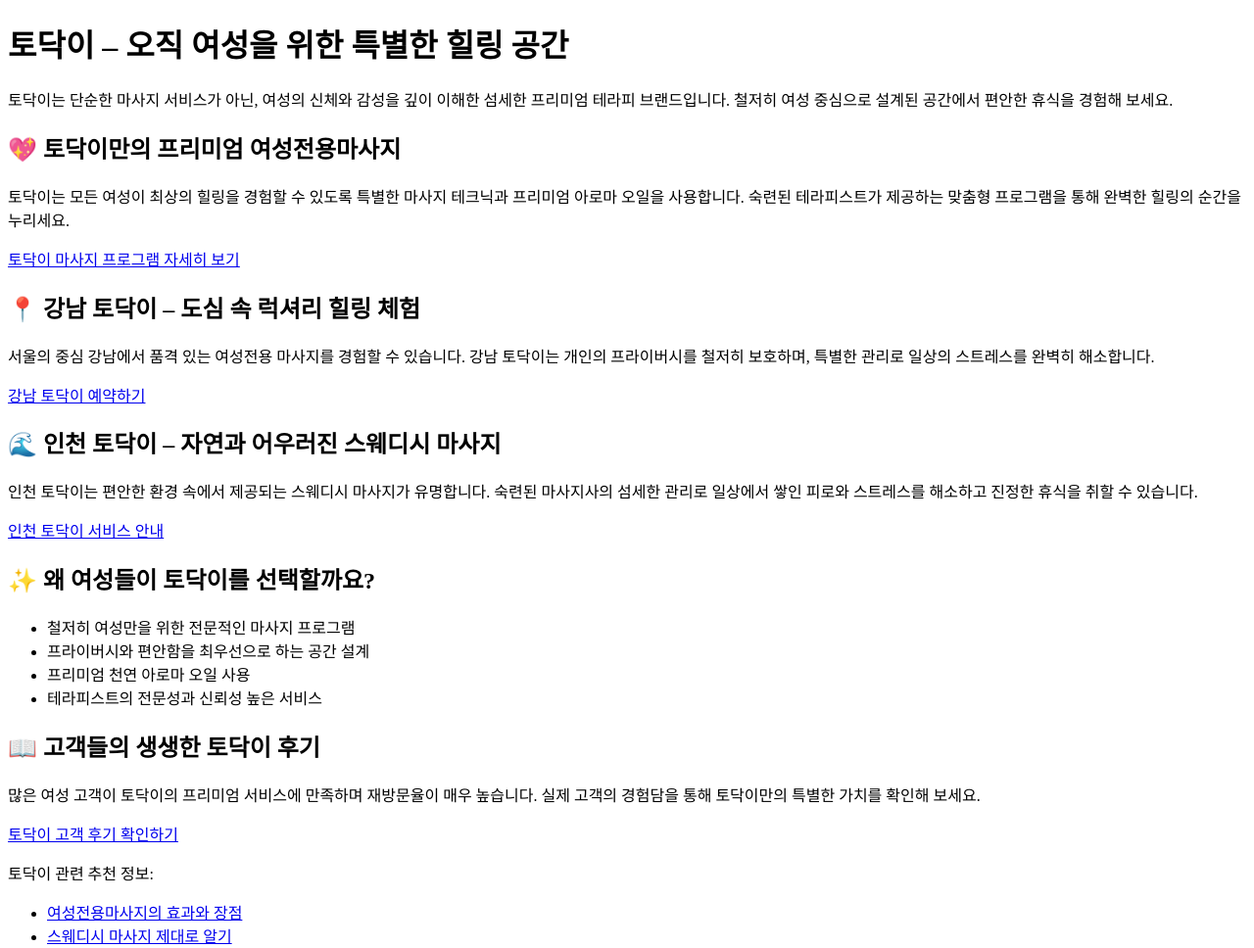
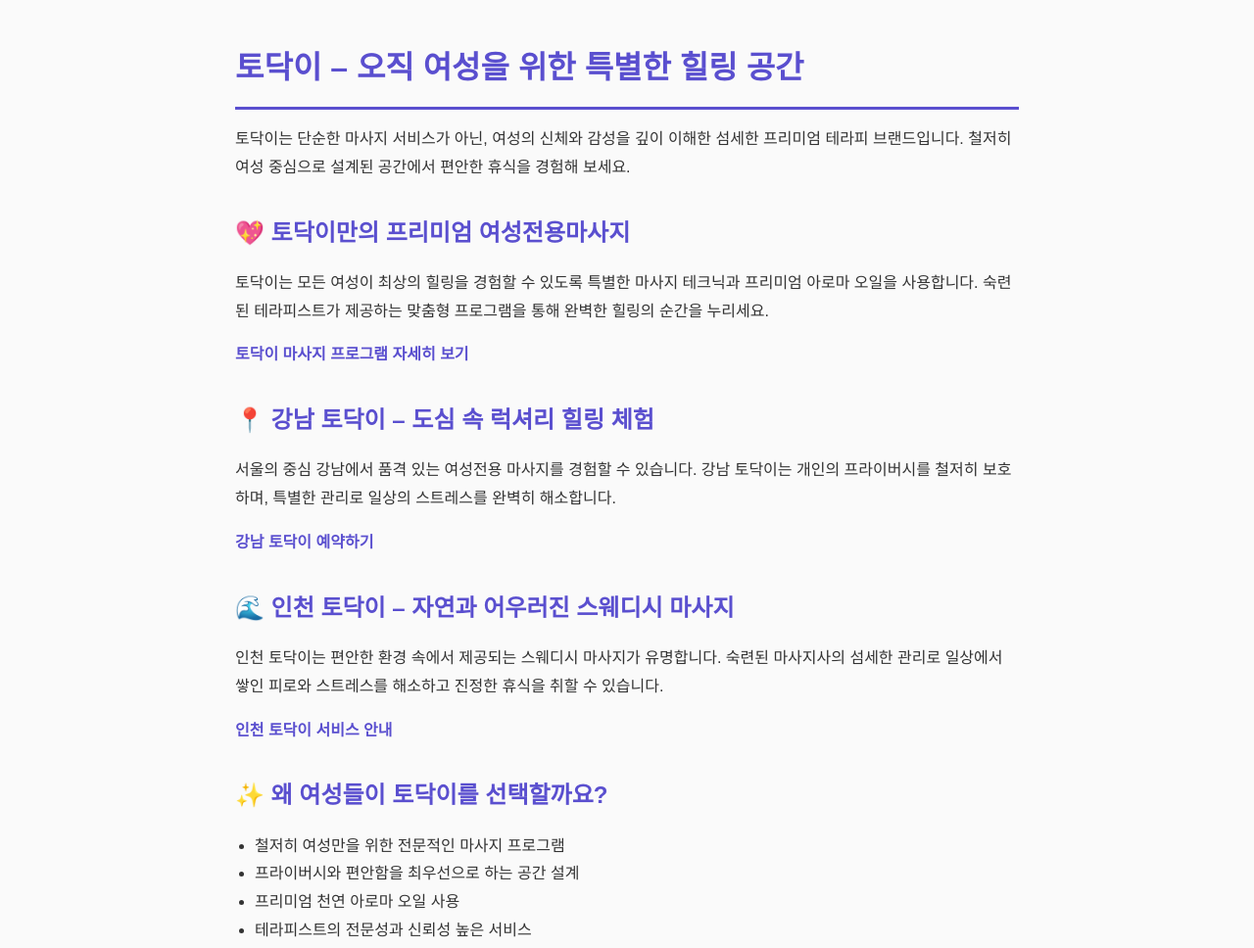
Before and after one commit to todaki/todaki-massage, a plain HTML site: page index.html in a window 1280 px wide. Shown: the top 968 px of the page at 98% size. Drawn offline with Linux system fonts and the light colour scheme.

Commit message:
index.html

```diff
--- a/index.html
+++ b/index.html
@@ -6,6 +6,49 @@
     <title>토닥이 | 차별화된 여성전용마사지 경험</title>
     <meta name="description" content="토닥이는 여성들의 바쁜 일상과 피로를 해소하기 위해 설계된 프리미엄 마사지 서비스입니다. 강남, 인천 지역에서 차별화된 힐링을 만나보세요.">
     <meta name="keywords" content="토닥이, 여성전용마사지, 강남 마사지, 인천 마사지, 스웨디시, 아로마테라피, 프리미엄 마사지">
+    <style>
+        body {
+            font-family: 'Malgun Gothic', sans-serif;
+            background-color: #fafafa;
+            color: #333;
+            max-width: 800px;
+            margin: 0 auto;
+            padding: 20px;
+            line-height: 1.8;
+        }
+        h1, h2 {
+            color: #5a4fcf;
+            margin-bottom: 10px;
+        }
+        h1 {
+            font-size: 2em;
+            border-bottom: 3px solid #5a4fcf;
+            padding-bottom: 10px;
+        }
+        h2 {
+            font-size: 1.5em;
+            margin-top: 30px;
+        }
+        a {
+            color: #5a4fcf;
+            text-decoration: none;
+            font-weight: bold;
+        }
+        a:hover {
+            text-decoration: underline;
+        }
+        ul {
+            padding-left: 20px;
+        }
+        footer {
+            margin-top: 40px;
+            padding-top: 20px;
+            border-top: 1px solid #ddd;
+        }
+        footer ul {
+            list-style: square;
+        }
+    </style>
 </head>
 <body>
 
```
